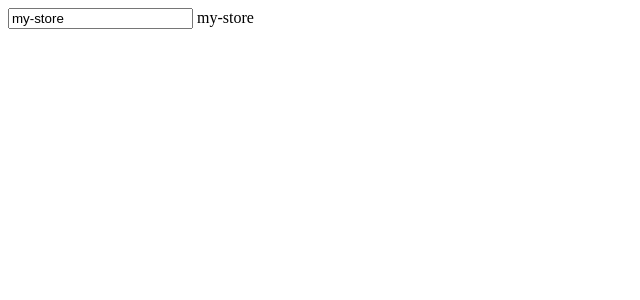
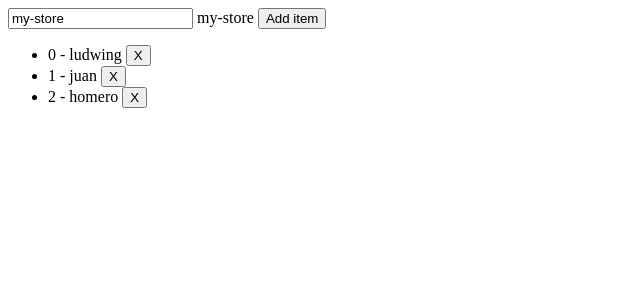
Before and after one commit to ludwingperezt/my-ng-store, an Angular app: page / in a window 1280 px wide. Shown: the top 300 px of the page, without its empty margins (0-640 px from the left). Built offline with nearby package versions, Linux system fonts and the light colour scheme.

Commit message:
Clase 10: Ejemplo de uso ngFor y evento click.

```diff
--- a/src/app/app.component.html
+++ b/src/app/app.component.html
@@ -2,3 +2,12 @@
 {{ title }}
 
 <div *ngIf="title === 'ludwing'">Este es un div</div>
+
+<button (click)="addItem()">Add item</button>
+<ul>
+    <li *ngIf="items.length === 0">La lista está vacía</li>
+    <li *ngFor="let name of items; index as i">
+        {{ i }} - {{ name }}
+        <button (click)="deleteItem(i)">X</button>
+    </li>
+</ul>
--- a/src/app/app.component.ts
+++ b/src/app/app.component.ts
@@ -7,4 +7,13 @@
 })
 export class AppComponent {
   title = 'my-store';
+  items = ['ludwing', 'juan', 'homero'];
+
+  addItem(): void {
+    this.items.push('nuevo item');
+  }
+
+  deleteItem(index: number): void {
+    this.items.splice(index, 1);
+  }
 }
```
